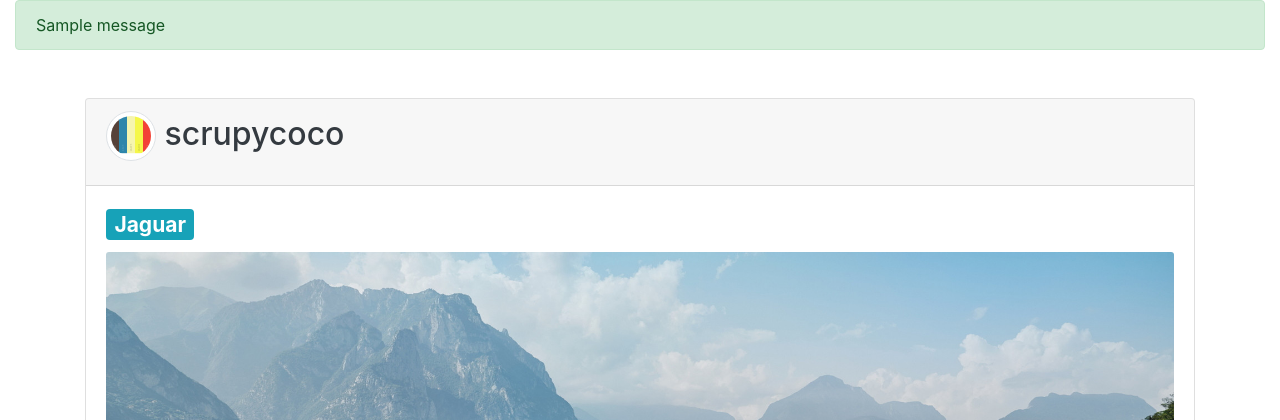
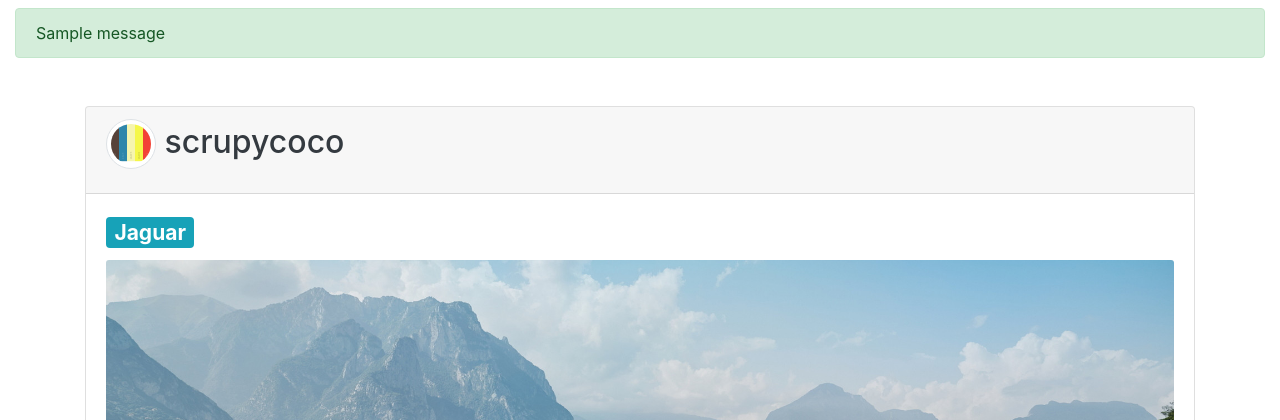
Before and after one commit to philip-bbaale/InstagramClone, a Django app: a page that uses instagramHome/templates/instagramHome/base.html in a window 1280 px wide. Shown: the part 57-477 px from the top of the page. Run offline with Django 3.2, Linux system fonts and the light colour scheme; data comes from the database, SQL or seed files in the repository; tables that the repository leaves empty hold one stand-in row (values such as "Sample post"); one stand-in notice (Sample message) is shown; some libraries are stand-ins or nearby versions; some web fonts are replaced.

Commit message:
initial commit

```diff
--- a/instagramHome/templates/instagramHome/base.html
+++ b/instagramHome/templates/instagramHome/base.html
@@ -51,7 +51,7 @@
     <div class="container-fluid ">
         {% if messages %}
             {% for message in messages %}
-                <div class="alert alert-{{ message.tags }}">{{ message }}</div>
+                <div class="alert alert-{{ message.tags }} mt-2">{{ message }}</div>
             {% endfor %}
         {% endif %}
         {% block content %}{% endblock %}
--- a/instagramHome/views.py
+++ b/instagramHome/views.py
@@ -41,7 +41,7 @@ def add_post(request):
             post.save()
 
             post_name = form.cleaned_data.get('image_name')
-            messages.success(request, f'Your post has been created for{post_name}!')
+            messages.success(request, f'Your post has been created for {post_name} !')
             return redirect('instagramHome-home')
     else:
         form = PostForm()
```
Also changed, not shown: media/post_images/xx21.jpg (added).
